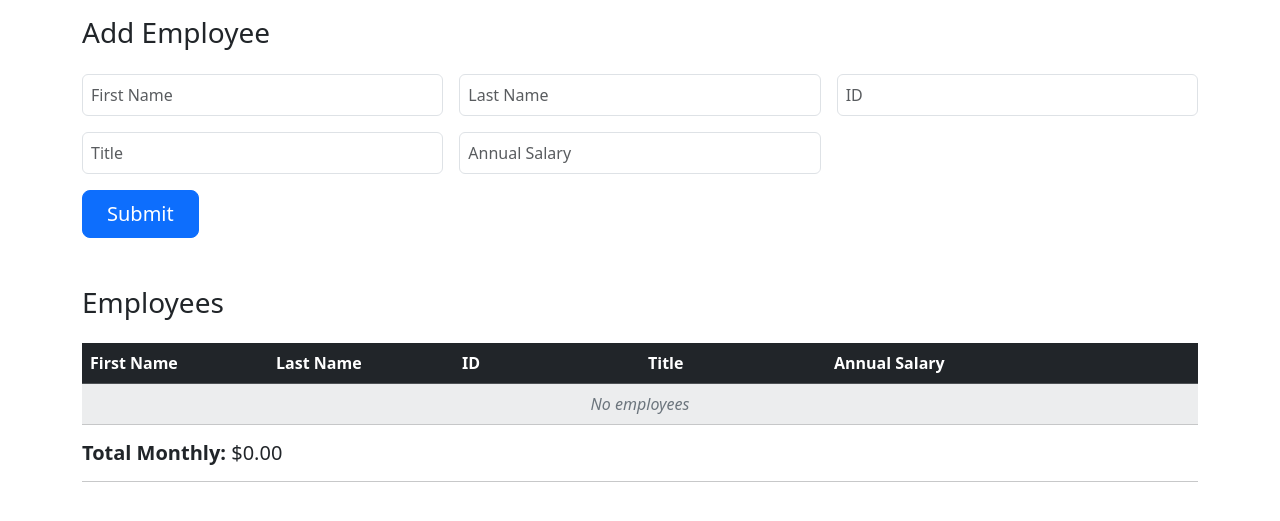
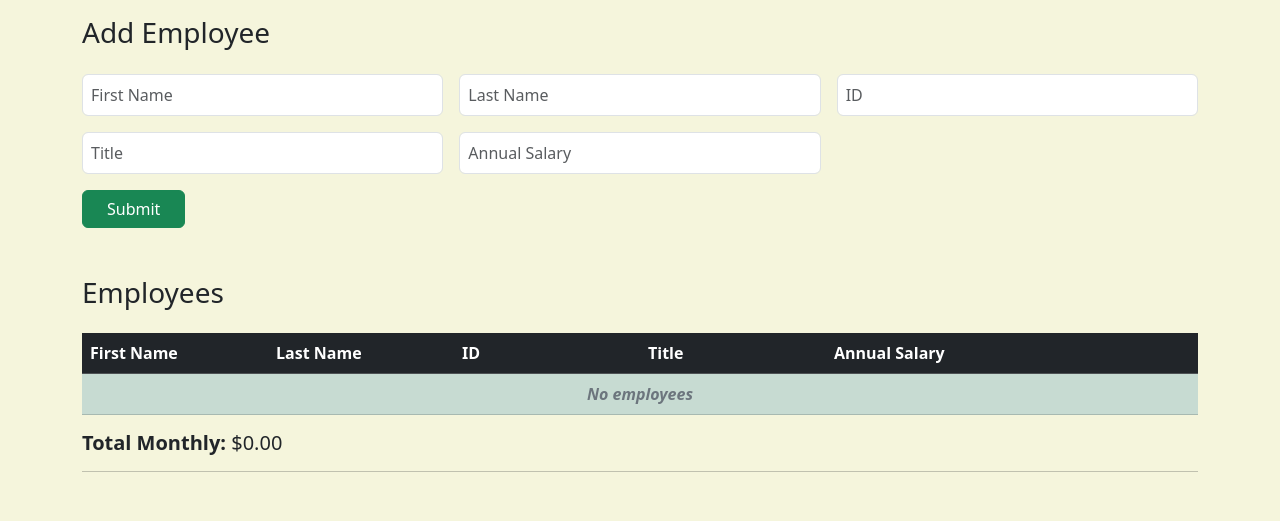
Before and after one commit to brianlarson/weekend-salary-calculator, a website: page index.html in a window 1280 px wide. Shown: the part 89-610 px from the top of the page. Drawn offline with nearby package versions, Linux system fonts and the light colour scheme.

Commit message:
Additional styling updates

```diff
--- a/index.html
+++ b/index.html
@@ -33,7 +33,7 @@
             <input type="number" class="form-control p-2" id="salaryInput" placeholder="Annual Salary" data-testid="annualSalaryInput">
           </div>
           <div class="col-12 mt-3">
-            <button class="btn btn-lg btn-primary px-4" type="submit" onClick="addEmployee(event)" data-testid="submitButton">
+            <button class="btn btn-success px-4" type="submit" onClick="addEmployee(event)" data-testid="submitButton">
               Submit
             </button>
           </div>
@@ -41,7 +41,7 @@
       </section>
       <section class="mt-5">
         <h2 class="h3">Employees</h2>
-        <table id="employeeList" class="table table-light table-striped table-hover mt-4">
+        <table id="employeeList" class="table table-success table-striped table-hover mt-4">
           <thead class="table-dark">
             <th>First Name</th>
             <th>Last Name</th>
--- a/script.js
+++ b/script.js
@@ -22,7 +22,7 @@ const tableBody = document.querySelector("#employeeList tbody");
 // Row to display when no employees are present in our table
 const noEmployeesRow = `
   <tr id="noEmployeesRow">
-    <td colspan="6" class="text-center text-secondary"><i>No employees</i></td>
+    <td colspan="6" class="text-center text-secondary fw-semibold fst-italic">No employees</td>
   </tr>
 `;
 
--- a/style.css
+++ b/style.css
@@ -1,3 +1,7 @@
+body {
+  background-color:beige !important;
+}
+
 .over-budget #totalCost {
   color: darkred;
   font-weight: bold;
```
